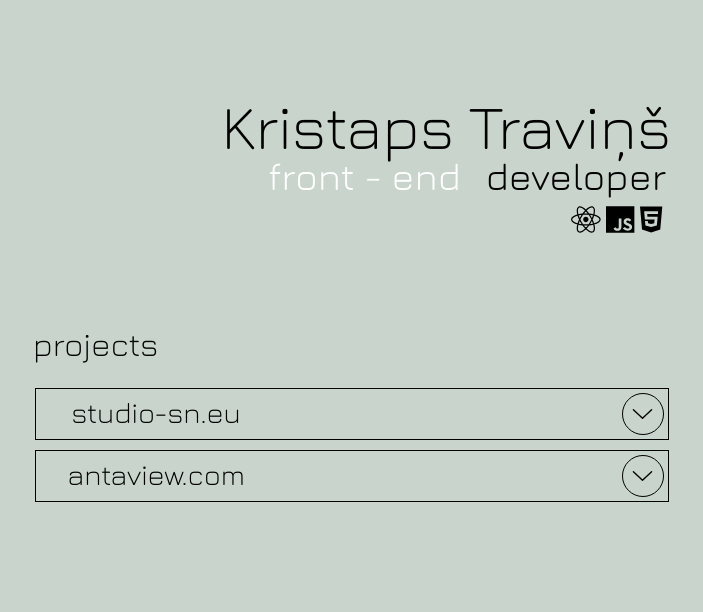
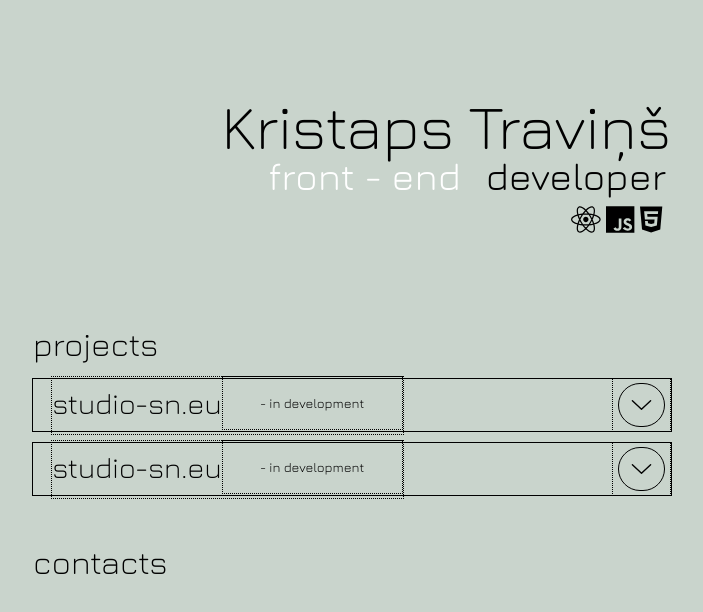
Before and after one commit to KristapsTravins/KristapsTravinsPortfolio22, a React app: page / in a window 1280 px wide. Shown: the top 612 px of the page, without its empty margins (288-991 px from the left). Built offline with nearby package versions, Linux system fonts and the light colour scheme.

Commit message:
section redo

```diff
--- a/src/App.jsx
+++ b/src/App.jsx
@@ -1,4 +1,6 @@
-import ProjectSection from "./components/ProjectsSection/ProjectSection";
+import Card from "./components/ProjectCard/Card";
+import Section from "./components/ProjectsSection/Section";
+
 import Title from "./components/Title/Title";
 
 const App = () =>{
@@ -7,7 +9,13 @@ const App = () =>{
       <div className="app">
         <div className="content_wrapper">
             <Title />
-            <ProjectSection />
+            <Section name={"projects"} >
+              <Card />
+              <Card />
+            </Section>
+
+
+            <Section name={"contacts"} />
         </div>
       </div>
     )
@@ -15,3 +23,8 @@ const App = () =>{
 }
 
 export default App;
+
+
+
+   {/* <ProjectCard name={"studio-sn.eu"} />
+        <ProjectCard name={"antaview.com"} /> */}
--- /dev/null
+++ b/src/components/ProjectCard/Card.jsx
@@ -0,0 +1,33 @@
+import React from 'react'
+import ExpandBtn from '../exp_button/ExpandBtn'
+import {useexpandProjectCard} from "../../hooks/UseProjectCard"
+
+
+
+import "./scss/project_card.scss"
+import "./scss/project_card_view.scss"
+
+
+
+
+const Card = (props) => {
+  return (
+    <div className='project_card'>
+       <div className='project_title_block'>
+          <div className='project_title'>
+            <h5>studio-sn.eu</h5>
+            {/* ja ir processa */}
+            <div className='prieview_label'>
+                <p>- in development</p>
+             </div>
+          </div>
+
+          <div className='project_exp_btn'>
+            <ExpandBtn />
+          </div>
+       </div>
+    </div>
+  )
+}
+
+export default Card
--- /dev/null
+++ b/src/components/ProjectCard/scss/project_card.scss
@@ -0,0 +1,54 @@
+@import "../../../mainStyle/shortcuts.scss";
+
+
+.project_card{
+    width: 100%;
+    border: thin solid black;
+    margin: 0 0 10px 0;
+    display: flex;
+    flex-direction: column;
+    .project_title_block{
+        width: 100%;
+        height: 52px;
+        display: flex;
+        justify-content: space-between;
+        align-items: center;
+        .project_title{
+            width: 351px;
+            display: flex;
+            justify-content: center;
+            align-items: center;
+            border: 1px dotted black;
+            height: 100%;
+            margin: 0 0 0 18px;
+            padding: 0 0 5px 0;
+            h5{
+                @include Font;
+                font-size:29px;
+                font-weight: 200;
+            }
+            .prieview_label{
+                width: 179px;
+                height: 100%;
+                border: 1px dotted black;
+                display: flex;
+                justify-content: center;
+                align-items: center;
+                p{
+                    @include Font;
+                    font-size: 13px;
+                }
+
+            }
+        }
+        .project_exp_btn{
+            width: 57px;
+            height: 100%;
+            display: flex;
+            justify-content: center;
+            align-items: center;
+            border: 1px dotted black;
+        }
+
+    }
+   }
--- /dev/null
+++ b/src/components/ProjectCard/scss/project_card_view.scss
@@ -0,0 +1,35 @@
+
+@media (max-width: 657px) {
+   .project_card{
+    width: 99%;
+    height: 52px;
+
+   }
+}
+
+@media(max-width:460px){
+    .project_card{
+        width: 97%;
+
+        .project_title_block{
+
+            .project_title{
+
+                h5{
+
+                }
+                .prieview_label{
+
+                    p{
+
+                    }
+
+                }
+            }
+            .project_exp_btn{
+
+            }
+
+        }
+       }
+}
--- a/src/components/ProjectsSection/ProjectSection.jsx
+++ /dev/null
@@ -1,25 +0,0 @@
-import React from 'react'
-import ExpandBtn from '../exp_button/ExpandBtn'
-import {useexpandProjectCard} from "../../hooks/UseProjectCard"
-
-import ProjectCard from '../project_card/ProjectCard'
-
-import "./scss/project_section.scss"
-import "../project_card/scss/project_card.scss"
-
-
-
-const ProjectSection = () => {
-  return (
-    <div className='project_section'>
-        <div className='section_title_box'>
-            <h4>projects</h4>
-        </div>
-        <ProjectCard name={"studio-sn.eu"} />
-        <ProjectCard name={"antaview.com"} />
-
-    </div>
-  )
-}
-
-export default ProjectSection
--- /dev/null
+++ b/src/components/ProjectsSection/Section.jsx
@@ -0,0 +1,26 @@
+import React from 'react'
+
+
+
+
+import "./scss/project_section.scss"
+import "./scss/project_section_view.scss"
+
+
+
+
+const Section = (props) => {
+  return (
+    <div className='section'>
+        <div className='section_title_box'>
+            <h4>{props.name}</h4>
+        </div>
+        <div className='section_content'>
+
+        </div>
+        {props.children}
+    </div>
+  )
+}
+
+export default Section
--- a/src/components/ProjectsSection/scss/project_section.scss
+++ b/src/components/ProjectsSection/scss/project_section.scss
@@ -1,16 +1,13 @@
 @import "../../../mainStyle/shortcuts.scss";
 
-.project_section{
+.section{
     width: 100%;
-
     height: auto;
     display: flex;
     flex-direction: column;
     align-items: center;
     margin: 30px 0 0 0 ;
-
     .section_title_box{
-
         width: 100%;
         height: 60px;
         display: flex;
@@ -24,72 +21,14 @@
         }
 
     }
-    .project_card_box{
+    .section_content{
         width: 100%;
         height: auto;
         display: flex;
-            flex-direction: column;
-            justify-content: flex-start;
-            align-items: center;
-          /*   @include scaffolding-col; */
-            .project_card{
-                display: inline-block;
-                overflow: hidden;
-                justify-content: space-between;
         align-items: center;
         flex-direction: column;
-                margin: 10px 0 0 0;
-                width: 99%;
-                border: thin solid black;
-                .inner_project_box{
-                    display: flex;
-                    width: 100%;
-                    justify-content: space-between;
-                    align-self: start;
-                    height: 50px;
-                    .project_name{
-                        display: flex;
-                        justify-content: center;
-                        align-items: center;
-                        height: 100%;
-                        width: 240px;
-
-                        h5{
-                            @include Font;
-                            font-size: 29px;
-                            font-weight: 100;
-                            margin: -5px 0 0 0 ;
-                        }
-
-                    }
-                    .expand_btn_box{
-
-                        display: flex;
-                        justify-content: center;
-                        align-items: center;
-                        height: 100%;
-                        width: 50px;
-                    }
-                }
-                .inner_project_box_description{
-                    width: 80%;
-                    text-align: left;
-                    height: 80px;
-                    border: 1px solid black;
-                    p{
-                        @include Font;
-                        padding: 0 0 0 33px;
-                    }
-                }
-                .inner_project_box_description_links{
-                    margin: 5px 0 0 0;
-                    width: 70%;
-                    height: 27px;
-                    border: 1px solid black;
-                }
 
     }
 
-    }
 
 }
--- /dev/null
+++ b/src/components/ProjectsSection/scss/project_section_view.scss
@@ -0,0 +1,10 @@
+@media (max-width: 460px) {
+    .section{
+
+        .section_title_box{
+            width: 90%;
+        }
+
+
+    }
+}
--- a/src/components/project_card/ProjectCard.jsx
+++ /dev/null
@@ -1,38 +0,0 @@
-import React from 'react'
-import ExpandBtn from '../exp_button/ExpandBtn'
-import { useexpandProjectCard } from '../../hooks/UseProjectCard'
-
-
-const  ProjectCard = (props) => {
-    const expandHook = useexpandProjectCard();
-
-  return (
-<div className='project_card_box'>
-
-        <div
-        className={`project_card`}
-        id={expandHook.expandState?"open":"closed"}
-        >
-            <div className='inner_project_box'>
-                <div className='project_name'>
-                        <h5>{props.name}</h5>
-                </div>
-                <div className='expand_btn_box'>
-                    <ExpandBtn sectionState={expandHook} />
-                </div>
-            </div>
-            <div className='inner_project_box_description'>
-               <p>
-               Lorem Ipsum is simply dummy text of the printing and typesetting industry. Lorem Ipsum hdasdasdas. dasdaDDD ..Kdsadsad nadjsnaj djdnsjandjsan djsanjnj
-               </p>
-            </div>
-            <div className='inner_project_box_description_links'>
-
-            </div>
-        </div>
-
-</div>
-  )
-}
-
-export default ProjectCard
--- a/src/components/project_card/scss/project_card.scss
+++ /dev/null
@@ -1,6 +0,0 @@
-#open{
-    height: 175px;
-}
-#closed{
-    max-height: 50px;
-}
```
Lines whose indentation alone changed are shown as unchanged.
